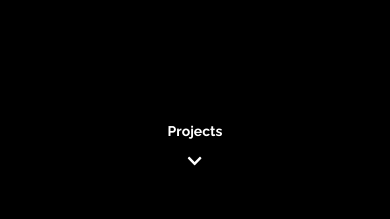
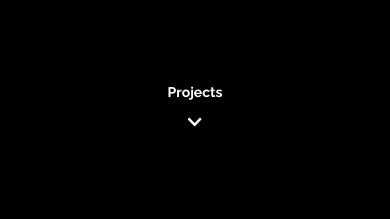
Before and after one commit to agrattan0820/portfolio-site, a Next.js app: page / in a window 390 px wide. Shown: the part 557-776 px from the top of the page. Built offline with nearby package versions, Linux system fonts and the light colour scheme.

Commit message:
Revert to 80% for position

```diff
--- a/styles/Home.scss
+++ b/styles/Home.scss
@@ -88,8 +88,8 @@
         }
       }
       @media (max-width: 967px) {
-        top: 85%;
-        transform: translate(-50%, -85%);
+        top: 80%;
+        transform: translate(-50%, -80%);
       }
     }
   }
```
